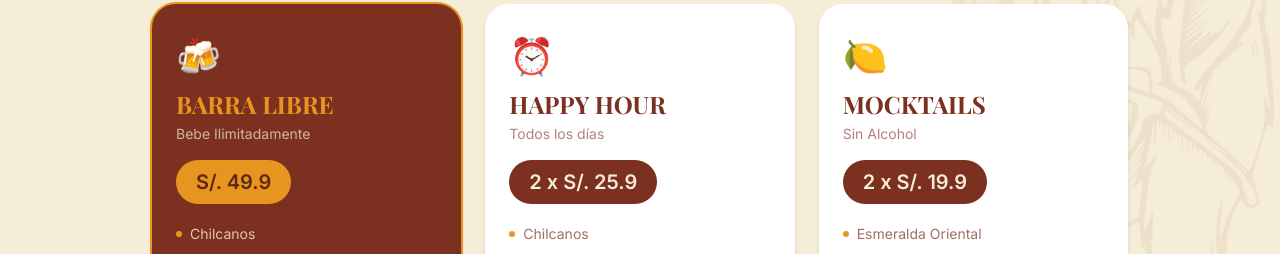
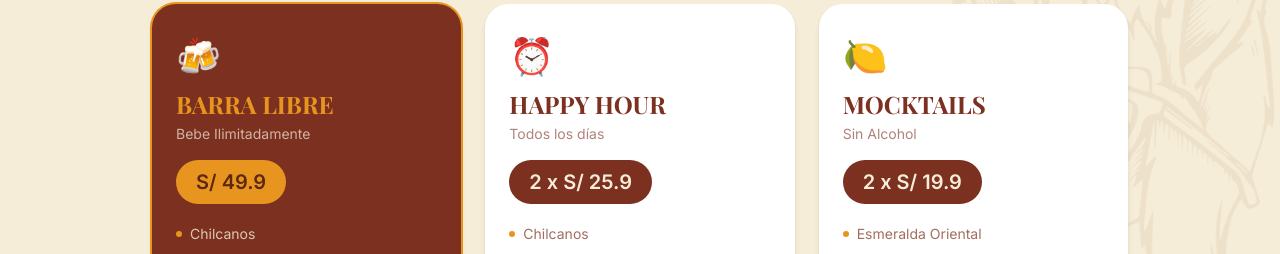
Before and after one commit to Javier1308/mestizo-web, a React (Vite) app: page / in a window 1280 px wide. Shown: the part 4098-4352 px from the top of the page. Built offline with nearby package versions, Linux system fonts and the light colour scheme.

Commit message:
Update Promociones.tsx
le quité el punto al simbolo de soles a las promociones

```diff
--- a/src/components/Promociones.tsx
+++ b/src/components/Promociones.tsx
@@ -4,7 +4,7 @@ export default function Promociones() {
       emoji: '🍻',
       title: 'Barra Libre',
       subtitle: 'Bebe Ilimitadamente',
-      price: 'S/. 49.9',
+      price: 'S/ 49.9',
       detail: 'Miércoles, Jueves y Viernes · 6:00pm a 10:00pm',
       items: ['Chilcanos', 'Piña Colada', 'Cuba Libre', 'Mojito', 'Tinto de Verano'],
       highlight: true,
@@ -13,7 +13,7 @@ export default function Promociones() {
       emoji: '⏰',
       title: 'Happy Hour',
       subtitle: 'Todos los días',
-      price: '2 x S/. 25.9',
+      price: '2 x S/ 25.9',
       detail: 'Válido todos los días de la semana',
       items: ['Chilcanos', 'Piña Colada', 'Cuba Libre', 'Mojito', 'Tinto de Verano'],
       highlight: false,
@@ -22,7 +22,7 @@ export default function Promociones() {
       emoji: '🍋',
       title: 'Mocktails',
       subtitle: 'Sin Alcohol',
-      price: '2 x S/. 19.9',
+      price: '2 x S/ 19.9',
       detail: 'Esmeralda Oriental · Jamaica Beach · Susurro de Maracuyá',
       items: ['Esmeralda Oriental', 'Jamaica Beach', 'Susurro de Maracuyá'],
       highlight: false,
```
